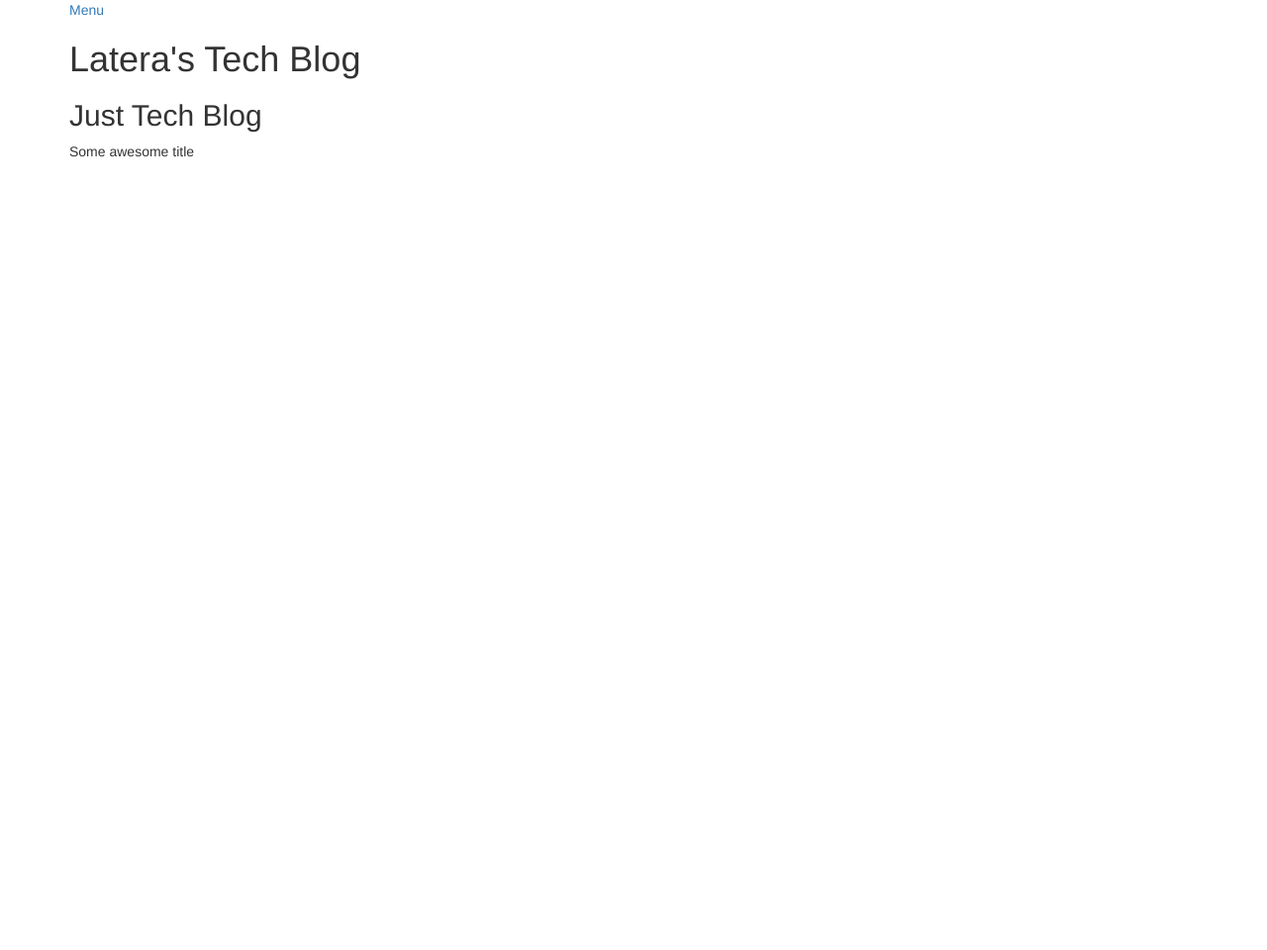
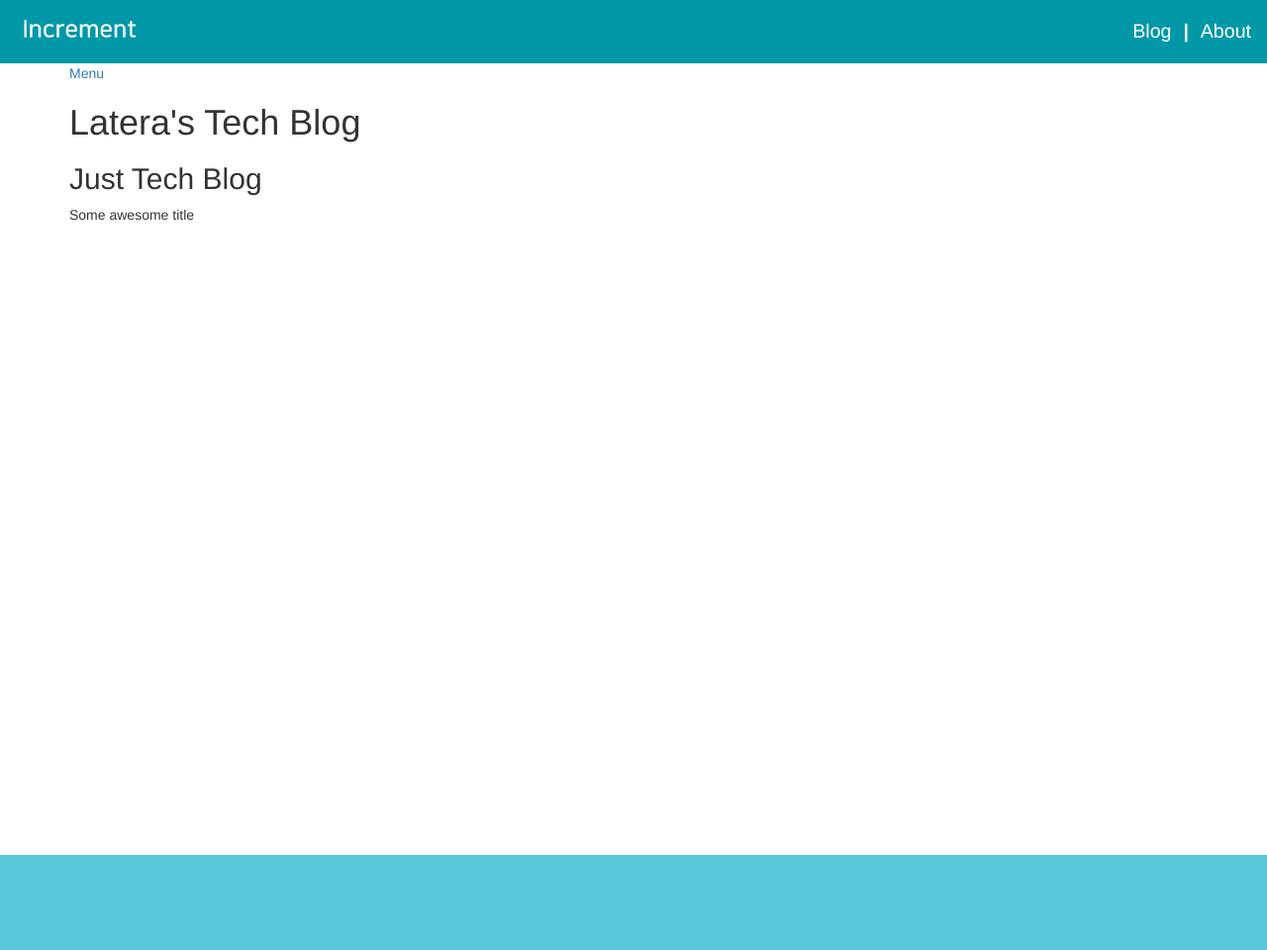
Before and after one commit to Laterality/tech-base-theme, a Jekyll site: the page built from index.html, in a window 1280 px wide. Shown: the whole page at 99% size. Built offline with Jekyll 4.4.1, drawn with Linux system fonts in a browser that asks for light colours; nearby versions of some CDN libraries; the list of posts is cut into pages by our own code; before the commit the page ends 900 px from its top, so only the background shows below that.

Commit message:
default page

```diff
--- a/_config.yml
+++ b/_config.yml
@@ -31,10 +31,6 @@ plugins: [jekyll-paginate, rouge]
 
 # This is for author page generation.
 
-collections:
-  study: {output: true, permalink: '/study/:path'}
-  experience: {output: true, permalink: '/experience/:path'}
-  authors: {output: true, permalink: '/authors/:path/'}
 defaults:
 - scope: {path: '', type: authors}
   values: {layout: author}
--- a/_layouts/default.html
+++ b/_layouts/default.html
@@ -10,11 +10,30 @@
 	<script type="text/javascript" src="https://cdn.jsdelivr.net/npm/jquery@3.2.1/dist/jquery.min.js"></script>
 	<link rel="stylesheet" type="text/css" href="https://cdn.jsdelivr.net/npm/bootstrap@3.3.7/dist/css/bootstrap.min.css"/>
 	<script type="text/javascript" src="https://cdn.jsdelivr.net/npm/bootstrap@3.3.7/dist/js/bootstrap.min.js"></script>
+	<link rel="stylesheet" type="text/css" href="/assets/style.css"/>
 </head>
 <body>
-	<div class="container">
+	<header id="header">
+		<!-- header content -->
+		<div id="header-wrapper-logo">
+			<a id="header-logo" href="/" >
+				<img src="assets/img/logo_tmp.png"/>
+			</a>
+		</div>
+
+		<div id="header-wrapper-nav">
+			<nav id="header-nav">
+				<a class="header-nav-item" href="#">Blog</a> <strong class="header-nav-item-delimiter">|</strong>
+				<a class="header-nav-item" href="#">About</a>
+			</nav>
+		</div>
+
+	</header>
+	<div id="content" class="container">
 		{{ content }}
 	</div>
 
+	<footer id="footer"></footer>
+
 </body>
 </html>
--- /dev/null
+++ b/assets/style.css
@@ -0,0 +1,62 @@
+#header {
+  height: 64px;
+  background: #0097a7;
+  padding-left: 16px;
+  padding-right: 16px;
+}
+#footer {
+  height: 96px;
+  background: #56c8d8;
+}
+#content {
+  min-height: 800px;
+}
+#header-wrapper-logo {
+  height: 64px;
+  display: table;
+  float: left;
+}
+#header-logo {
+  display: table-cell;
+  vertical-align: middle;
+}
+#header-wrapper-nav {
+  height: 64px;
+  display: table;
+  float: right;
+}
+#header-nav {
+  display: table-cell;
+  vertical-align: middle;
+}
+.header-nav-item {
+  text-align: center;
+  font-size: 1.4em;
+  color: white;
+}
+.header-nav-item :hover {
+  text-decoration: none;
+  color: #ff5722;
+}
+.header-nav-item :focus {
+  text-decoration: none;
+  color: #ff5722;
+}
+.header-nav-item :link {
+  text-decoration: none;
+  color: #ff5722;
+}
+.header-nav-item :active {
+  text-decoration: none;
+  color: #ff5722;
+}
+.header-nav-item :visited {
+  text-decoration: none;
+}
+.header-nav-item-delimiter {
+  text-align: center;
+  font-size: 1.4em;
+  color: white;
+  padding-left: 8px;
+  padding-right: 8px;
+}
```
Also changed, not shown: assets/style.less (added, +105 -0 lines), assets/img/logo_tmp.png (added), assets/style.sass (deleted).
